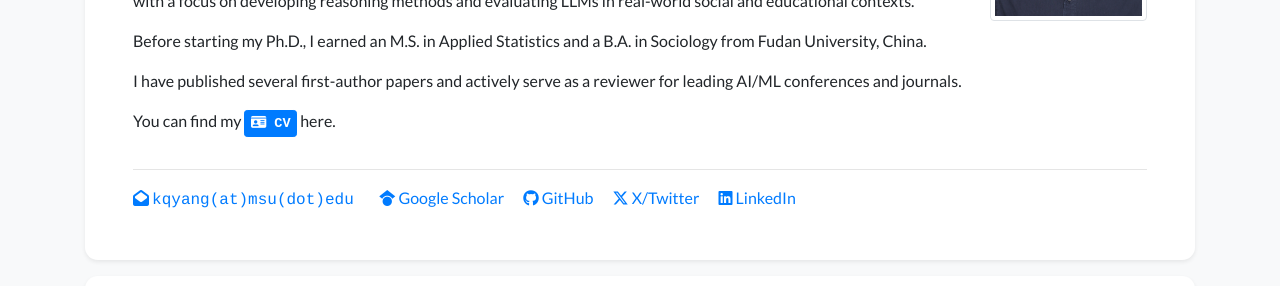
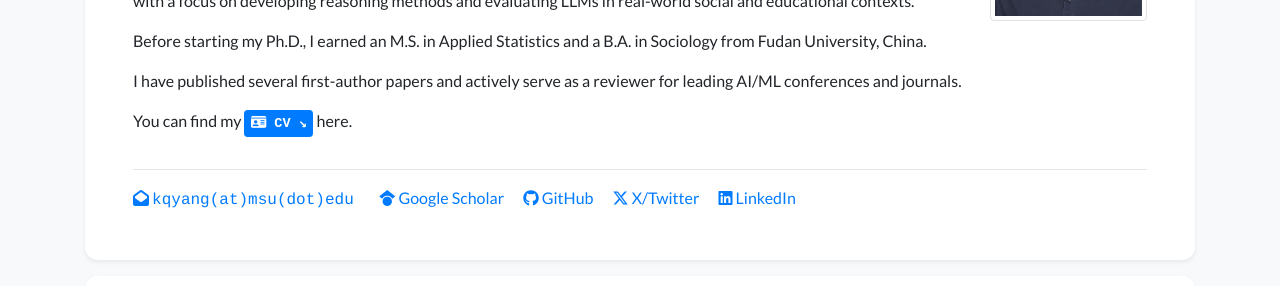
Before and after one commit to KorbinY/korbiny.github.io, a Jekyll site: the page built from index.html, in a window 1280 px wide and 1306 px high. Shown: the part 307-593 px from the top of the window. Built offline with Jekyll 4.4.1, drawn with Linux system fonts in a browser that asks for light colours; nearby versions of some CDN libraries; a style sheet for code colours, icons or effects is not loaded.

Commit message:
update bio button

```diff
--- a/_data/profile.yml
+++ b/_data/profile.yml
@@ -35,7 +35,7 @@ short_bio: >-
     I have published several first-author papers and actively serve as a reviewer for leading AI/ML conferences and journals.
   </p>
   <p>
-    You can find my <a href="/assets/files/My_CV_New.pdf" target="_blank" class="btn btn-sm btn-primary align-baseline" style="padding:0.1em 0.4em;font-size:0.85em;position:relative;"><i class="fa-solid fa-id-card"></i><span aria-hidden="true" style="font-family:'Courier New',Consolas,monospace;font-weight:bold;">&nbsp;CV</span><span style="position:absolute;left:-9999px;top:auto;width:1px;height:1px;overflow:hidden;font-size:0.1px;color:transparent;">CV</span></a> here.
+    You can find my <a href="/assets/files/My_CV_New.pdf" target="_blank" class="btn btn-sm btn-primary align-baseline" style="padding:0.1em 0.4em;font-size:0.85em;position:relative;"><i class="fa-solid fa-id-card"></i><span aria-hidden="true" style="font-family:'Courier New',Consolas,monospace;font-weight:bold;">&nbsp;CV&nbsp;&#x2198;</span><span style="position:absolute; right:2px; bottom:2px; font-size:0.1px; color:transparent;">CV</span></a> here.
   </p>
 
 
```
